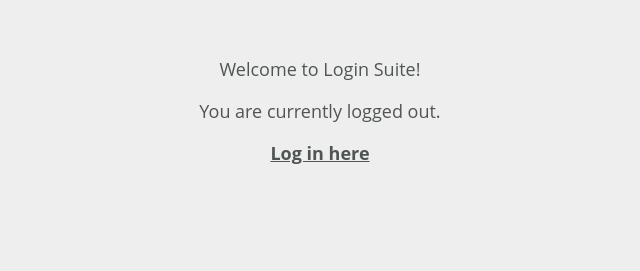
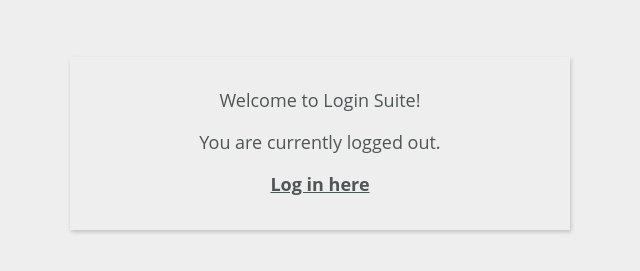
Before and after one commit to sophorn-thun/side-projects, a website with bundled scripts: page login-app/public/index.html in a window 1280 px wide. Shown: the part 83-354 px from the top of the page, without its empty margins (320-960 px from the left). Built offline with nearby package versions, Linux system fonts and the light colour scheme.

Commit message:
Restyle welcome section

```diff
--- a/login-app/package.json
+++ b/login-app/package.json
@@ -19,5 +19,8 @@
   },
   "devDependencies": {
     "nodemon": "^3.0.1"
+  },
+  "engines": {
+    "node": "18.16.0"
   }
 }
--- a/login-app/public/styles.css
+++ b/login-app/public/styles.css
@@ -15,6 +15,8 @@ body {
   height: 90vh;
   font-family: 'Open Sans', sans-serif;
   background-color: var(--background-surface);
+  max-width: 500px;
+  margin: auto;
 }
 
 .header {
@@ -46,7 +48,8 @@ body>main {
   margin: auto;
   margin-top: 60px;
   max-width: 500px;
-  padding: 0 4px;
+  padding: 1rem 4px;
+  box-shadow: 1px 2px 4px silver;
 }
 
 h1 {
--- a/login-app/server.js
+++ b/login-app/server.js
@@ -18,7 +18,7 @@ db.data ||= { users: [] }
 
 const rpID = "localhost";
 const protocol = "http";
-c
+const port = process.env.PORT || 5000;
 const expectedOrigin = `${protocol}://${rpID}:${port}`;
 
 app.use(express.static('public'));
```
